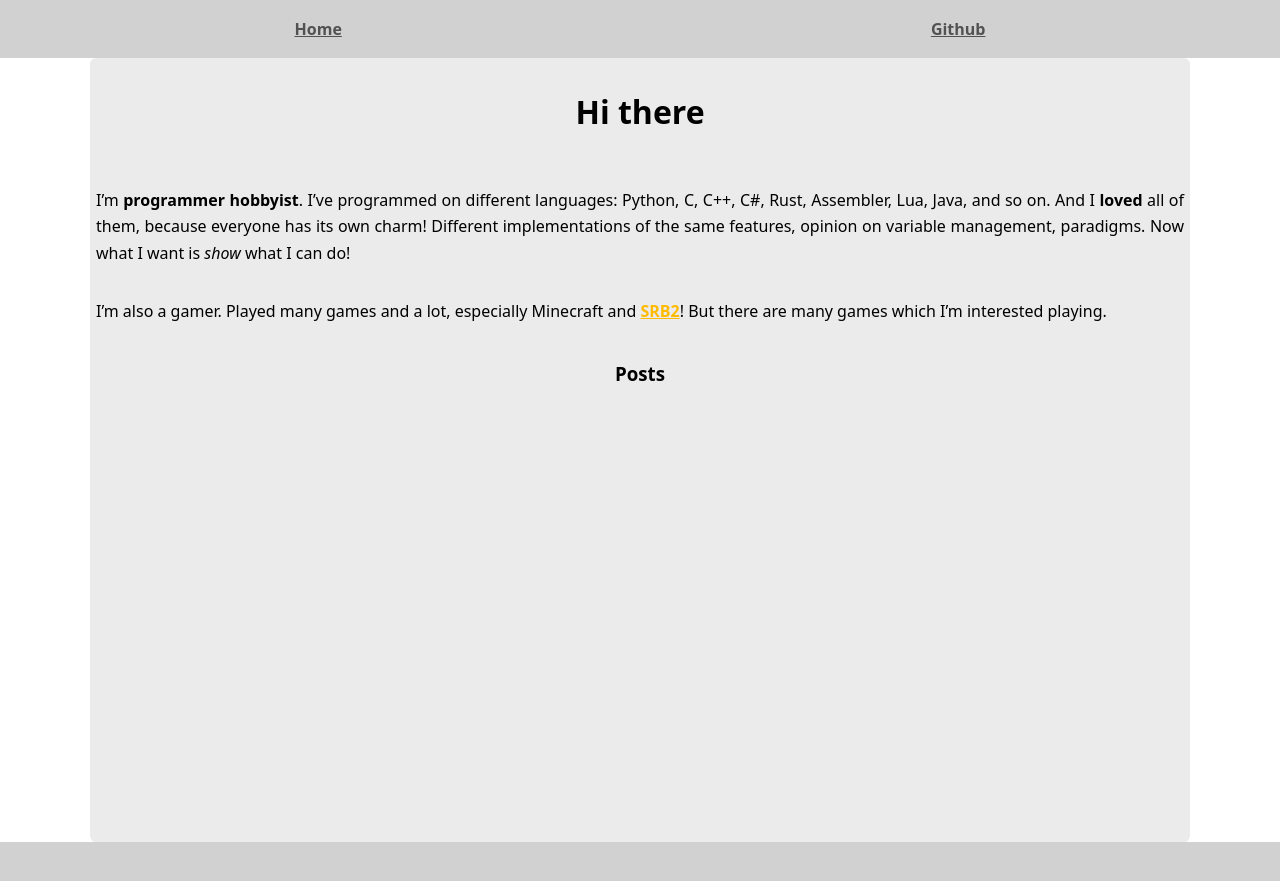
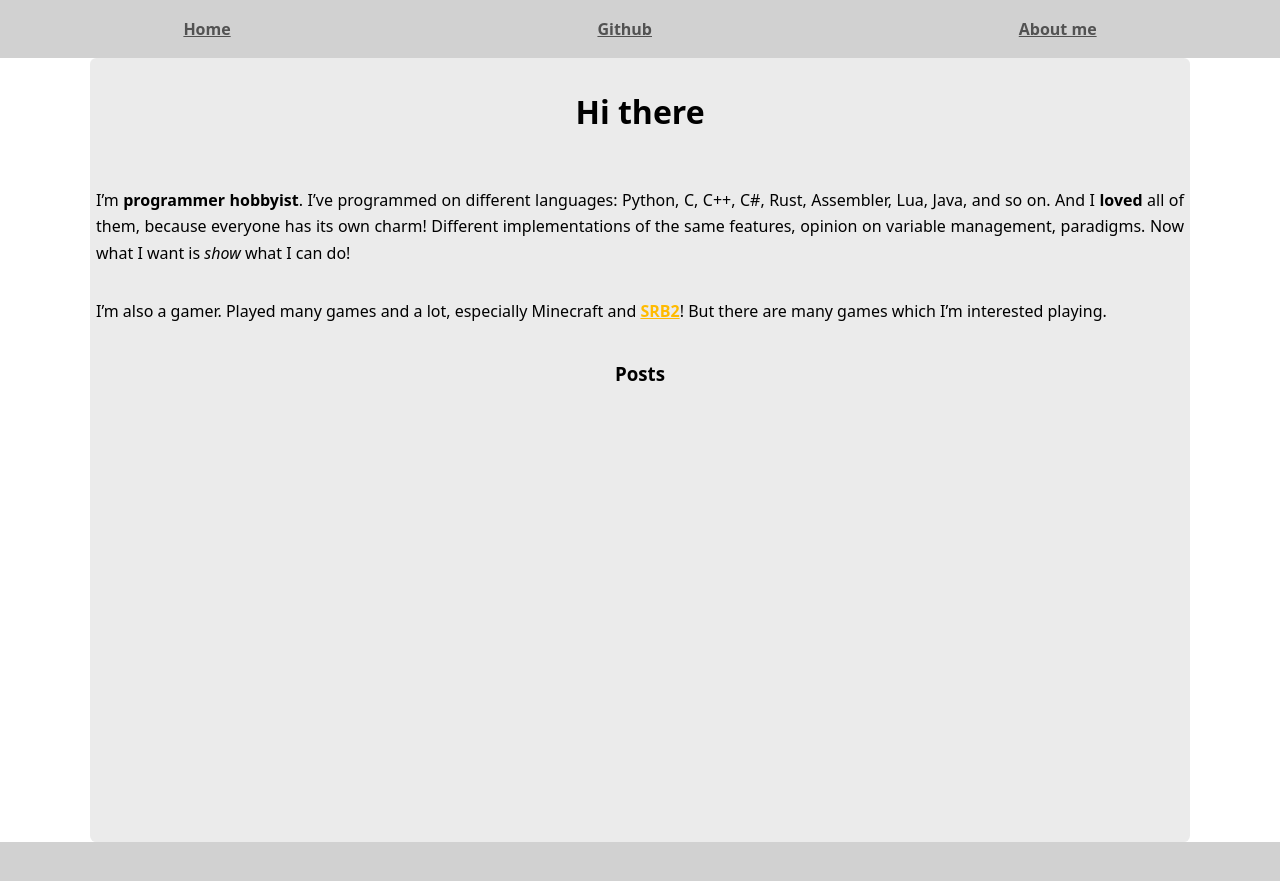
Before and after one commit to Foxelyss/Foxelyss.github.io, a Jekyll site: the page built from index.md, in a window 1280 px wide. Shown: the top 881 px of the page. Built offline with Jekyll 4.4.1, drawn with Linux system fonts in a browser that asks for light colours.

Commit message:
making content

```diff
--- a/_includes/header.html
+++ b/_includes/header.html
@@ -2,5 +2,6 @@
   <ul class="container">
     <li><a href="/">Home</a></li>
     <li><a href="https://github.com/RedSharpObject">Github</a></li>
+    <li><a href="/pages/about">About me</a></li>
   </ul>
 </nav>
```
